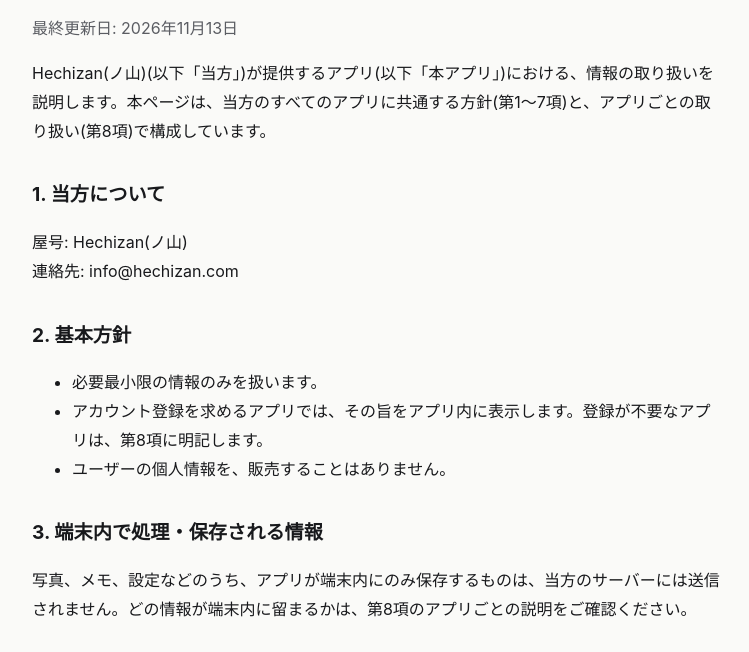
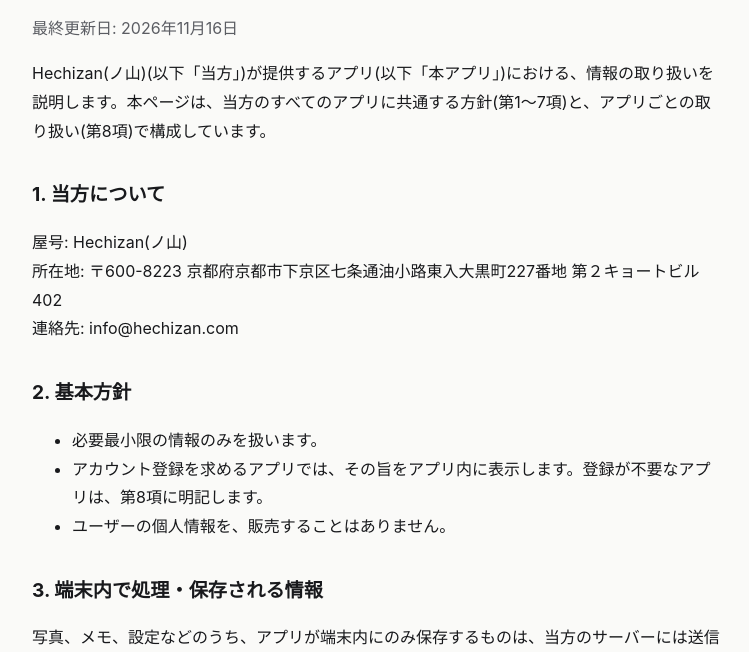
Before and after one commit to HechiZan13/HechiZan13.github.io, a plain HTML site: page privacy/index.html in a window 1280 px wide. Shown: the part 146-798 px from the top of the page, without its empty margins (264-1013 px from the left). Drawn offline with Linux system fonts and the light colour scheme.

Commit message:
docs: add business address to top page and privacy policy
Co-Authored-By: Claude Sonnet 5.5 <noreply@anthropic.com>

```diff
--- a/privacy/index.html
+++ b/privacy/index.html
@@ -14,12 +14,12 @@
 </header>
 <main>
 <h1>プライバシーポリシー</h1>
-<p class="sub">最終更新日: 2026年11月13日</p>
+<p class="sub">最終更新日: 2026年11月16日</p>
 
 <p>Hechizan(ノ山)(以下「当方」)が提供するアプリ(以下「本アプリ」)における、情報の取り扱いを説明します。本ページは、当方のすべてのアプリに共通する方針(第1〜7項)と、アプリごとの取り扱い(第8項)で構成しています。</p>
 
 <h2>1. 当方について</h2>
-<p>屋号: Hechizan(ノ山)<br>連絡先: info@hechizan.com</p>
+<p>屋号: Hechizan(ノ山)<br>所在地: 〒600-8223 京都府京都市下京区七条通油小路東入大黒町227番地 第２キョートビル402<br>連絡先: info@hechizan.com</p>
 
 <h2>2. 基本方針</h2>
 <ul>
```
Also changed, not shown: index.html (+1 -1 lines).
